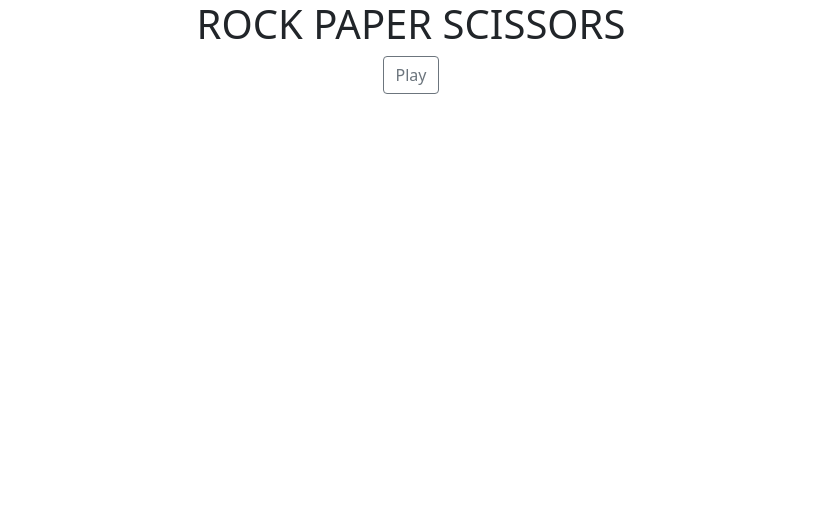
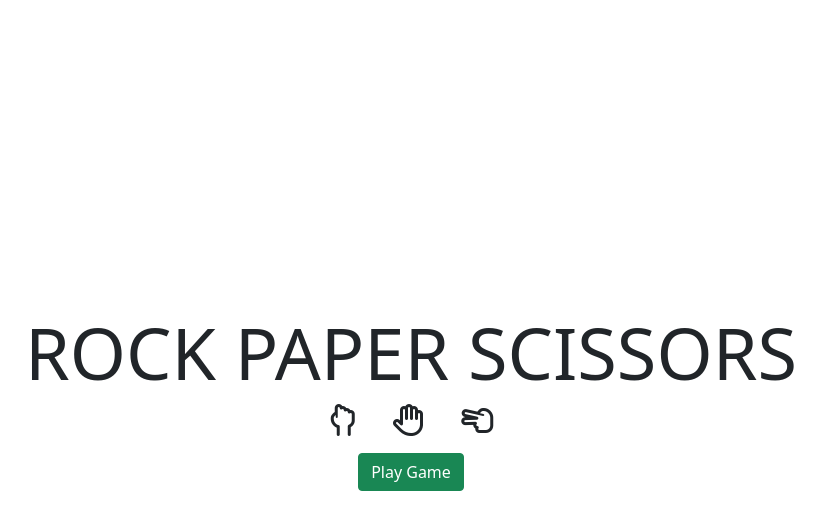
Before and after one commit to louismoses/rock-paper-scissors-game, a plain HTML site: page index.html in a window 1280 px wide. Shown: the whole page, without its empty margins (229-1054 px from the left). Drawn offline with nearby package versions, Linux system fonts and the light colour scheme.

Commit message:
Update : Fixed Start Page

```diff
--- a/css/rock-paper-scrissor.css
+++ b/css/rock-paper-scrissor.css
@@ -8,6 +8,12 @@
 }
 
 /* initial view */
+.main-section {
+  display: flex;
+  flex-direction: column;
+  place-content: center;
+  min-height: 100vh;
+}
 .main-game-initial {
   display: none;
 }
--- a/index.html
+++ b/index.html
@@ -17,8 +17,8 @@
 
 </head>
 <body>
-    <main>
-        <section class="heading"><h1 class="text-center"> ROCK PAPER SCISSORS</h1></section>
+    <main class="main-section">
+        <section class="heading"><h1 class="text-center display-2"> ROCK PAPER SCISSORS</h1></section>
         <section class="main-game-initial">
             <div class="container">
                 <div class="row player-box">
@@ -50,8 +50,11 @@
                 </div>
             </div>
         </section>
-        <section class="game-on text-center">
-            <button class="btn btn-outline-secondary play-btn">Play</button>
+        <section class="game-on text-center play-btn">
+            <i class="fa-regular fa-hand-back-fist fa-2xl p-3"></i>
+            <i class="fa-regular fa-hand fa-2xl p-3"></i>
+            <i class="fa-regular fa-hand-scissors fa-2xl p-3"></i> <br>
+            <button class="btn btn-success play-btn mt-3 btn-l">Play Game</button>
         </section>
     </main>
 
```
